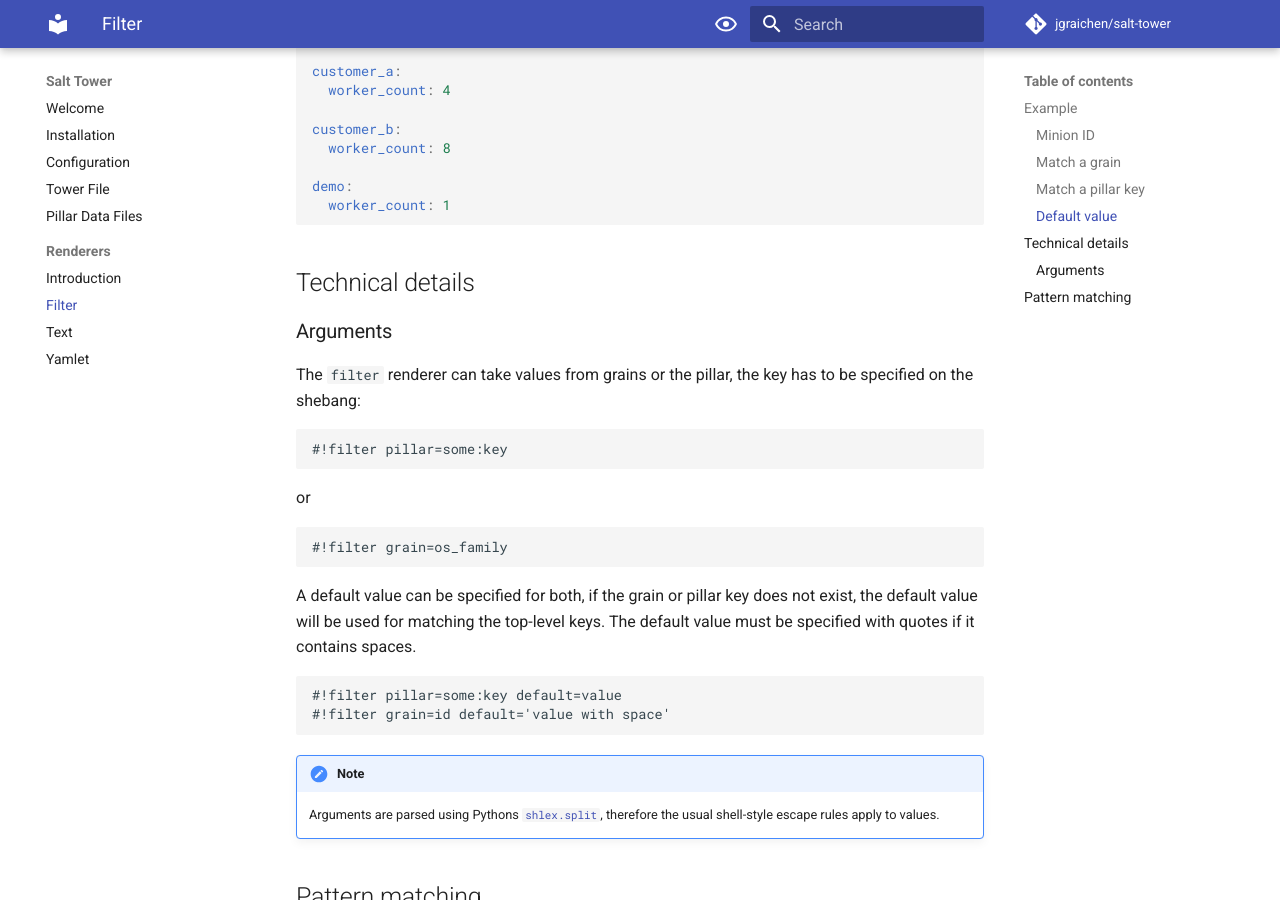
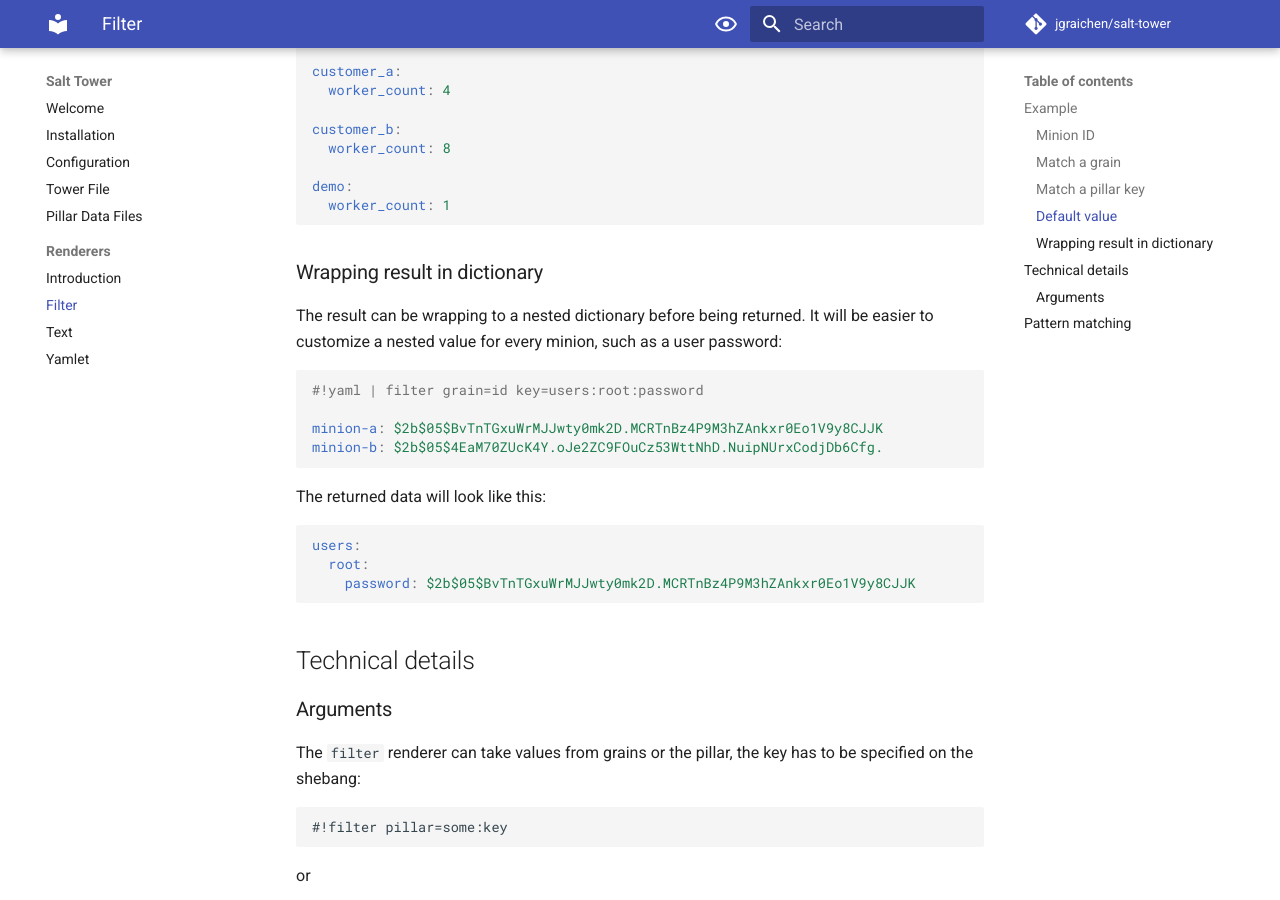
Before and after one commit to jgraichen/salt-tower, an MkDocs documentation site: the page built from docs/renderers/filter.md, in a window 1280 px wide and 900 px high, scrolled down 2510 px. Built offline with MkDocs 1.6.1 and Material for MkDocs 9.7.7, drawn with Linux system fonts in a browser that asks for light colours; comment, search, counter and statistics services are not loaded; the version menu is left out.

Commit message:
feat: Support filter renderer to return nested dict

````diff
--- a/docs/renderers/filter.md
+++ b/docs/renderers/filter.md
@@ -43,9 +43,7 @@ roles:
   - app
 ```
 
-
 ### Match a grain
-
 
 The renderer can use any grain to match top-level keys:
 
@@ -57,7 +55,6 @@ Debian:
 RedHat:
   repo_url: http://rpm.example.org
 ```
-
 
 ### Match a pillar key
 
@@ -113,7 +110,6 @@ site:
   customer: customer_a
 ```
 
-
 ### Default value
 
 If a grain or pillar doesn't exist, a default value can be given to match the top-level keys:
@@ -131,25 +127,44 @@ demo:
   worker_count: 1
 ```
 
+### Wrapping result in dictionary
+
+The result can be wrapping to a nested dictionary before being returned. It will be easier to customize a nested value for every minion, such as a user password:
+
+```yaml
+#!yaml | filter grain=id key=users:root:password
+
+minion-a: $2b$05$BvTnTGxuWrMJJwty0mk2D.MCRTnBz4P9M3hZAnkxr0Eo1V9y8CJJK
+minion-b: $2b$05$4EaM70ZUcK4Y.oJe2ZC9FOuCz53WttNhD.NuipNUrxCodjDb6Cfg.
+```
+
+The returned data will look like this:
+
+```yaml
+users:
+  root:
+    password: $2b$05$BvTnTGxuWrMJJwty0mk2D.MCRTnBz4P9M3hZAnkxr0Eo1V9y8CJJK
+```
+
 ## Technical details
 
 ### Arguments
 
 The `filter` renderer can take values from grains or the pillar, the key has to be specified on the shebang:
 
-```
+```text
 #!filter pillar=some:key
 ```
 
 or
 
-```
+```text
 #!filter grain=os_family
 ```
 
 A default value can be specified for both, if the grain or pillar key does not exist, the default value will be used for matching the top-level keys. The default value must be specified with quotes if it contains spaces.
 
-```
+```text
 #!filter pillar=some:key default=value
 #!filter grain=id default='value with space'
 ```
````
Also changed, not shown: .markdownlint.yaml (added, +22 -0 lines), CHANGELOG.md (+4 -0 lines), 2 other files.
